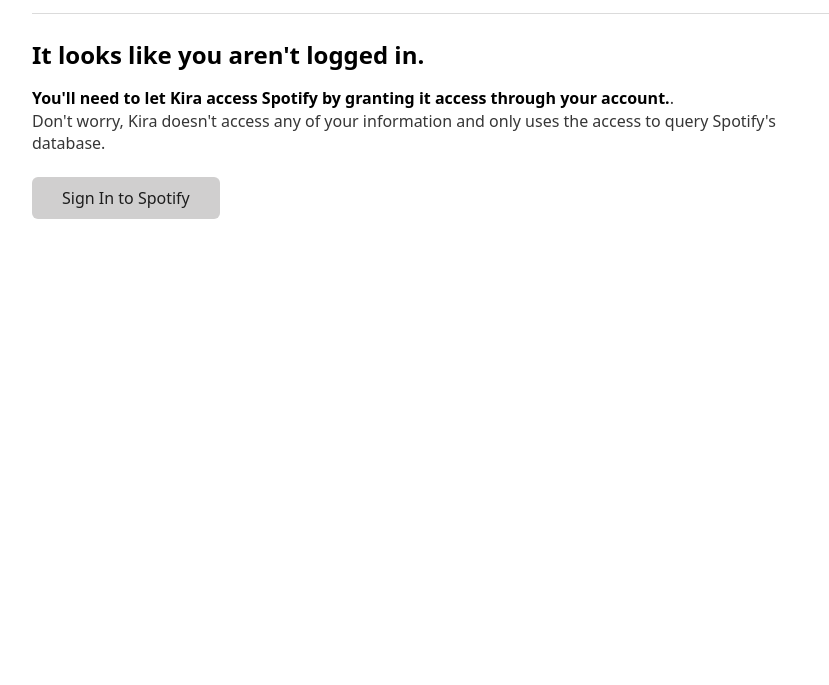
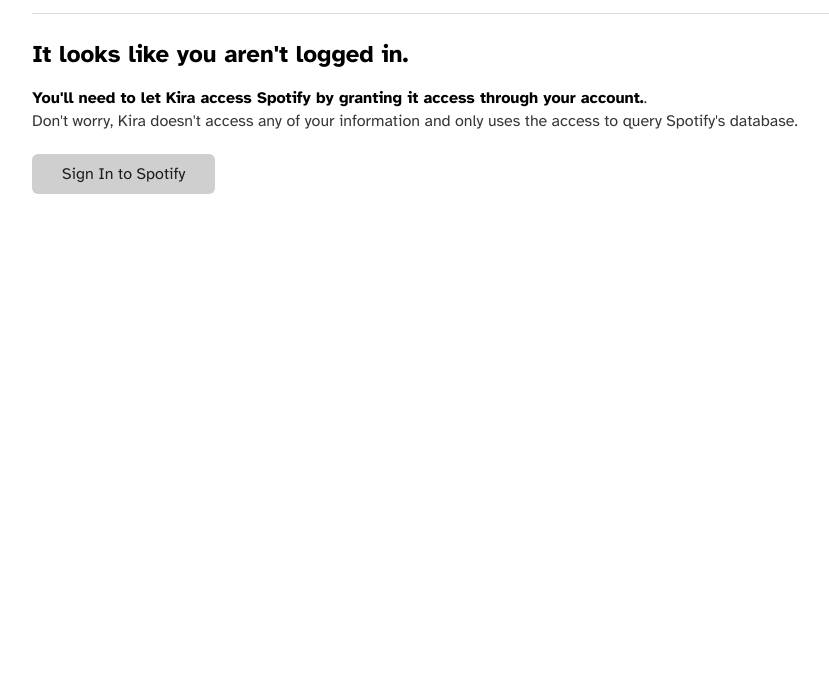
Before and after one commit to timrossback/kira, a plain HTML site: page index.html in a window 1280 px wide. Shown: the part 115-800 px from the top of the page, without its empty margins (208-1037 px from the left). Drawn offline with nearby package versions, Linux system fonts and the light colour scheme.

Commit message:
Applying Atkinson Hyperlegible font override

```diff
--- a/index.html
+++ b/index.html
@@ -8,6 +8,15 @@
 
     <!-- Water.CSS stylsheets from JSDelivr -->
     <link rel="stylesheet" href="https://cdn.jsdelivr.net/npm/water.css@2/out/water.css">
+
+    <!-- Manual font override -->
+    <style>
+      @import url('https://fonts.googleapis.com/css2?family=Atkinson+Hyperlegible:ital,wght@0,400;0,700;1,400;1,700&display=swap');
+
+      body {
+        font-family: "Atkinson Hyperlegible", sans-serif !important;
+      }
+    </style>
   </head>
 
   <body>
```
